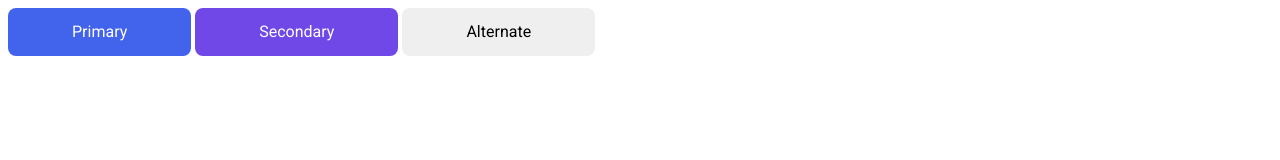
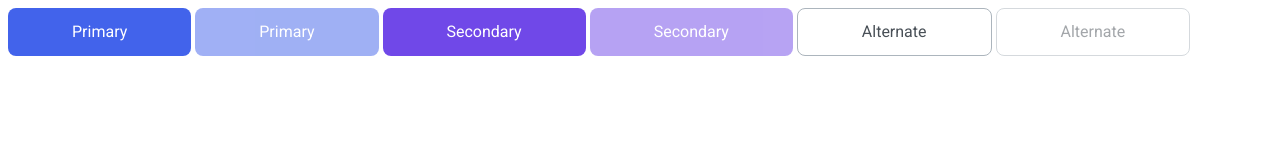
Before and after one commit to js-tasks-ru/htmlcss-20211021_polina36, a website: page 03-lection1/01-button/index.html in a window 1280 px wide. Drawn offline with Linux system fonts and the light colour scheme.

Commit message:
finish buttons styling

```diff
--- a/03-lection1/01-button/button.css
+++ b/03-lection1/01-button/button.css
@@ -4,8 +4,9 @@
     border-radius: 8px;
     font: 16px/18.75px "Roboto";
     border: none;
+    box-sizing: border-box;
     cursor: pointer;
-    transition: opacity 200ms ease-in-out, background 200ms ease-in-out, color 200ms linear;
+    transition: opacity 200ms ease-in-out, background 200ms ease-in-out, color 200ms linear, border 200ms ease-in-out;
 }
 
 .button_primary {
@@ -13,13 +14,18 @@
     color: var(--white);
 }
 
-.button_primary:hover {
+.button_primary:hover:enabled {
     background-color: var(--dark-blue-1);
 }
 
-.button_primary:active {
+.button_primary:active:enabled {
     background-color: var(--dark-blue-2);
     color: var(--grey-2);
+}
+
+.button_primary:disabled {
+    opacity: 50%;
+    cursor: not-allowed;
 }
 
 .button_secondary{
@@ -27,11 +33,36 @@
     color: var(--white);
 }
 
-.button_secondary:hover {
+.button_secondary:hover:enabled {
     background-color: var(--dark-purple-1);
 }
 
-.button_secondary:active {
+.button_secondary:active:enabled {
     background-color: var(--dark-purple-2);
     color: var(--grey-2);
 }
+
+.button_secondary:disabled {
+    opacity: 50%;
+    cursor: not-allowed;
+}
+
+.button_alternate {
+    background-color: var(--white);
+    color: var(--grey-4);
+    border: 1px solid var(--grey-3);
+}
+
+.button_alternate:hover:enabled {
+    border-color: var(--black);
+}
+
+.button_alternate:active:enabled {
+    color: var(--grey-4);
+    border-color: var(--grey-3);
+}
+
+.button_alternate:disabled {
+    opacity: 50%;
+    cursor: not-allowed;
+}
--- a/03-lection1/01-button/index.html
+++ b/03-lection1/01-button/index.html
@@ -7,7 +7,10 @@
     </head>
     <body>
         <button class="button button_primary">Primary</button>
+        <button class="button button_primary" disabled>Primary</button>
         <button class="button button_secondary">Secondary</button>
+        <button class="button button_secondary" disabled>Secondary</button>
         <button class="button button_alternate">Alternate</button>
+        <button class="button button_alternate" disabled>Alternate</button>
     </body>
 </html>
```
